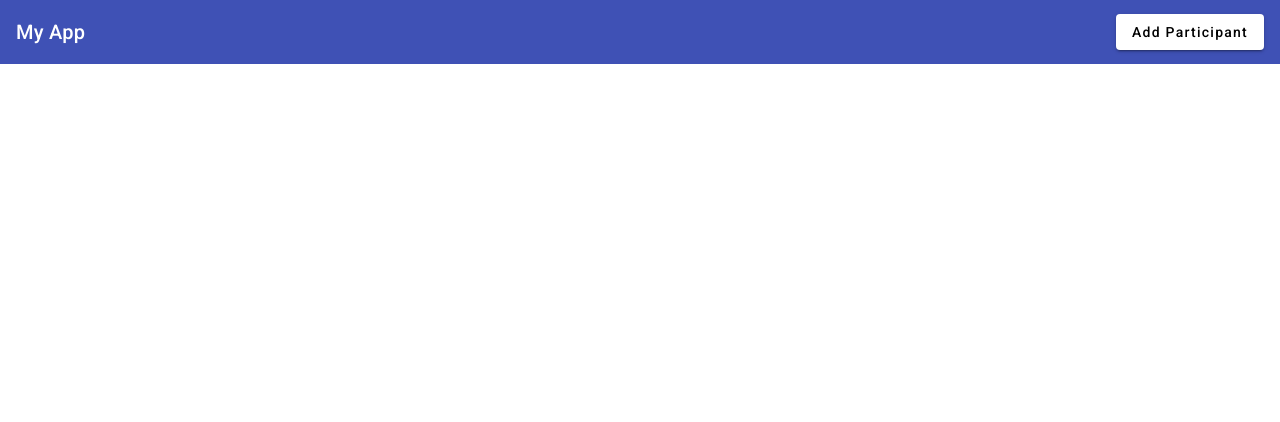
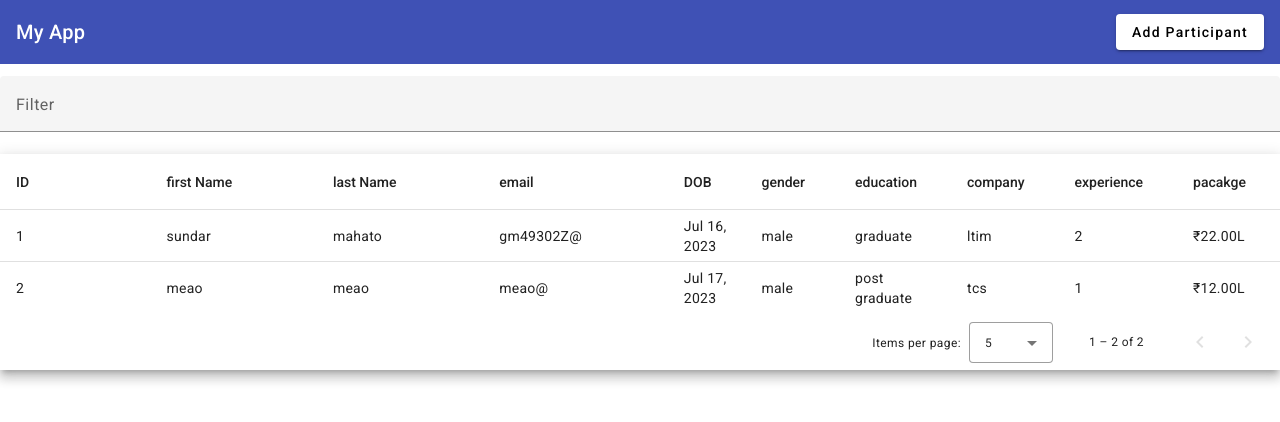
Before and after one commit to gouranga65/crud-app, an Angular app: page / in a window 1280 px wide. Shown: the top 422 px of the page. Built offline with nearby package versions, Linux system fonts and the light colour scheme; data requests are answered from the project's data file.

Commit message:
done:get all the value in table

```diff
--- a/db.json
+++ b/db.json
@@ -1,21 +1,4 @@
 {
-  "posts": [
-    {
-      "id": 1,
-      "title": "json-server",
-      "author": "typicode"
-    }
-  ],
-  "comments": [
-    {
-      "id": 1,
-      "body": "some comment",
-      "postId": 1
-    }
-  ],
-  "profile": {
-    "name": "typicode"
-  },
   "employee": [
     {
       "firstName": "sundar",
@@ -28,6 +11,18 @@
       "experience": 2,
       "pacakge": 22,
       "id": 1
+    },
+    {
+      "firstName": "meao",
+      "lastName": "meao",
+      "email": "meao@",
+      "DOB": "2023-07-17T18:30:00.000Z",
+      "gender": "male",
+      "education": "post graduate ",
+      "company": "tcs",
+      "experience": 1,
+      "pacakge": 12,
+      "id": 2
     }
   ]
 }
--- a/src/app/app.component.html
+++ b/src/app/app.component.html
@@ -4,9 +4,78 @@
     <span class="example-spacer"></span>
     <section>
       <div class="example-button-row">
-        <button mat-raised-button (click)="openAddEditEmpForm()">Add Participant</button>
+        <button mat-raised-button (click)="openAddEditEmpForm()">
+          Add Participant
+        </button>
       </div>
     </section>
   </mat-toolbar>
 </p>
+<mat-form-field>
+  <mat-label>Filter</mat-label>
+  <input matInput (keyup)="applyFilter($event)" placeholder="Ex. Mia" #input />
+</mat-form-field>
+
+<div class="mat-elevation-z8">
+  <table mat-table  [dataSource]="dataSource" matSort>
+    <!-- ID Column -->
+    <ng-container matColumnDef="id">
+      <th mat-header-cell *matHeaderCellDef mat-sort-header>ID</th>
+      <td mat-cell *matCellDef="let row">{{ row.id }}</td>
+    </ng-container>
+
+    <!-- Progress Column -->
+    <ng-container matColumnDef="firstName">
+      <th mat-header-cell *matHeaderCellDef mat-sort-header>first Name</th>
+      <td mat-cell *matCellDef="let row">{{ row.firstName }}</td>
+    </ng-container>
+    <ng-container matColumnDef="lastName">
+      <th mat-header-cell *matHeaderCellDef mat-sort-header>last Name</th>
+      <td mat-cell *matCellDef="let row">{{ row.lastName }}</td>
+    </ng-container>
+    <ng-container matColumnDef="email">
+      <th mat-header-cell *matHeaderCellDef mat-sort-header>email</th>
+      <td mat-cell *matCellDef="let row">{{ row.email }}</td>
+    </ng-container>
+    <ng-container matColumnDef="DOB">
+      <th mat-header-cell *matHeaderCellDef mat-sort-header>DOB</th>
+      <td mat-cell *matCellDef="let row">{{ row.DOB |date}}</td>
+    </ng-container>
+    <ng-container matColumnDef="gender">
+      <th mat-header-cell *matHeaderCellDef mat-sort-header>gender</th>
+      <td mat-cell *matCellDef="let row">{{ row.gender }}</td>
+    </ng-container>
+    <ng-container matColumnDef="education">
+      <th mat-header-cell *matHeaderCellDef mat-sort-header>education</th>
+      <td mat-cell *matCellDef="let row">{{ row.education }}</td>
+    </ng-container>
+    <ng-container matColumnDef="company">
+      <th mat-header-cell *matHeaderCellDef mat-sort-header>company</th>
+      <td mat-cell *matCellDef="let row">{{ row.company }}</td>
+    </ng-container>
+    <ng-container matColumnDef="experience">
+      <th mat-header-cell *matHeaderCellDef mat-sort-header>experience</th>
+      <td mat-cell *matCellDef="let row">{{ row.experience }}</td>
+    </ng-container>
+    <ng-container matColumnDef="pacakge">
+      <th mat-header-cell *matHeaderCellDef mat-sort-header>pacakge</th>
+      <td mat-cell *matCellDef="let row">{{ row.pacakge |currency:"INR" }}L</td>
+    </ng-container>
+    <tr mat-header-row *matHeaderRowDef="displayedColumns"></tr>
+    <tr mat-row *matRowDef="let row; columns: displayedColumns"></tr>
+
+    <!-- Row shown when there is no matching data. -->
+    <tr class="mat-row" *matNoDataRow>
+      <td class="mat-cell" colspan="4">
+        No data matching the filter "{{ input.value }}"
+      </td>
+    </tr>
+  </table>
+
+  <mat-paginator
+    [pageSizeOptions]="[5, 10, 25, 100]"
+    aria-label="Select page of users"
+  ></mat-paginator>
+</div>
+
 <router-outlet></router-outlet>
--- a/src/app/app.component.scss
+++ b/src/app/app.component.scss
@@ -6,3 +6,16 @@
   display: table-cell;
   max-width: 600px;
 }
+table {
+  width: 100%;
+}
+
+.mat-mdc-form-field {
+  font-size: 14px;
+  width: 100%;
+}
+
+td,
+th {
+  width: 25%;
+}
--- a/src/app/app.component.ts
+++ b/src/app/app.component.ts
@@ -1,6 +1,10 @@
-import { Component } from '@angular/core';
+import { Component, ViewChild } from '@angular/core';
 import { MatDialog } from '@angular/material/dialog';
 import { EmpAddComponent } from './component/emp-add/emp-add.component';
+import { EmployeeService } from './service/employee.service';
+import { MatPaginator } from '@angular/material/paginator';
+import { MatSort } from '@angular/material/sort';
+import { MatTableDataSource } from '@angular/material/table';
 
 @Component({
   selector: 'app-root',
@@ -9,8 +13,51 @@
 })
 export class AppComponent {
   title = 'crud-app';
-  constructor(private _dialog: MatDialog) {}
-  openAddEditEmpForm(){
-    this._dialog.open(EmpAddComponent)
+  displayedColumns: string[] = [
+    'id',
+    'firstName',
+    'lastName',
+    'email',
+    'DOB',
+    'gender',
+    'education',
+    'company',
+    'experience',
+    'pacakge',
+  ];
+  dataSource!: MatTableDataSource<any>;
+
+  @ViewChild(MatPaginator) paginator!: MatPaginator;
+  @ViewChild(MatSort) sort!: MatSort;
+  constructor(
+    private _dialog: MatDialog,
+    private _empService: EmployeeService
+  ) {}
+  ngOnInit() {
+    this.getEmployeeList();
+  }
+  openAddEditEmpForm() {
+    this._dialog.open(EmpAddComponent);
+  }
+  getEmployeeList() {
+    this._empService.getEmpList().subscribe({
+      next: (res) => {
+        // console.log(res);
+        this.dataSource = new MatTableDataSource(res);
+        this.dataSource.sort = this.sort;
+        this.dataSource.paginator = this.paginator;
+      },
+      error: (error) => {
+        console.log(error);
+      },
+    });
+  }
+  applyFilter(event: Event) {
+    const filterValue = (event.target as HTMLInputElement).value;
+    this.dataSource.filter = filterValue.trim().toLowerCase();
+
+    if (this.dataSource.paginator) {
+      this.dataSource.paginator.firstPage();
+    }
   }
 }
--- a/src/app/app.module.ts
+++ b/src/app/app.module.ts
@@ -19,9 +19,15 @@
 import { FormsModule, ReactiveFormsModule } from '@angular/forms';
 import { NgFor } from '@angular/common';
 import { HttpClientModule } from '@angular/common/http';
+import { MatPaginatorModule } from '@angular/material/paginator';
+import { MatSortModule } from '@angular/material/sort';
+import { MatTableModule } from '@angular/material/table'
 @NgModule({
   declarations: [AppComponent, EmpAddComponent],
   imports: [
+    MatTableModule,
+    MatSortModule,
+    MatPaginatorModule,
     BrowserModule,
     AppRoutingModule,
     BrowserAnimationsModule,
--- a/src/app/service/employee.service.ts
+++ b/src/app/service/employee.service.ts
@@ -11,4 +11,7 @@
   addEmployee(data:any):Observable<any>{
     return this._http.post(" http://localhost:3000/employee", data);
   }
+  getEmpList():Observable<any>{
+    return this._http.get("http://localhost:3000/employee");
+  }
 }
```
